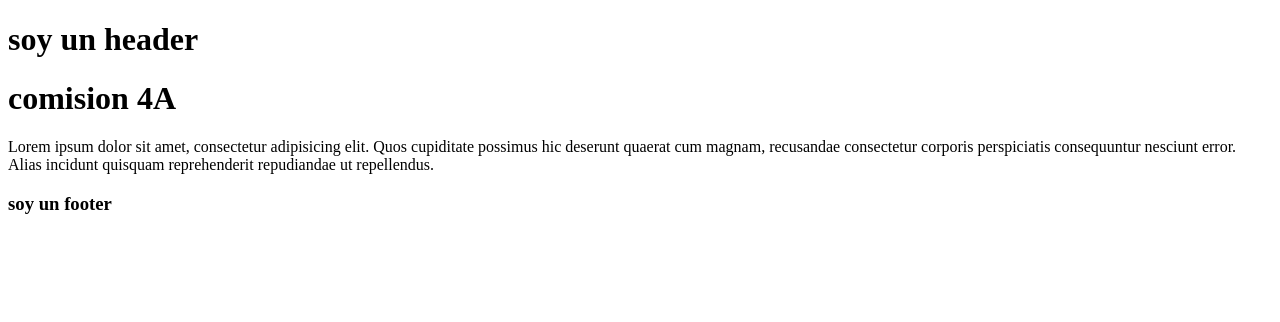
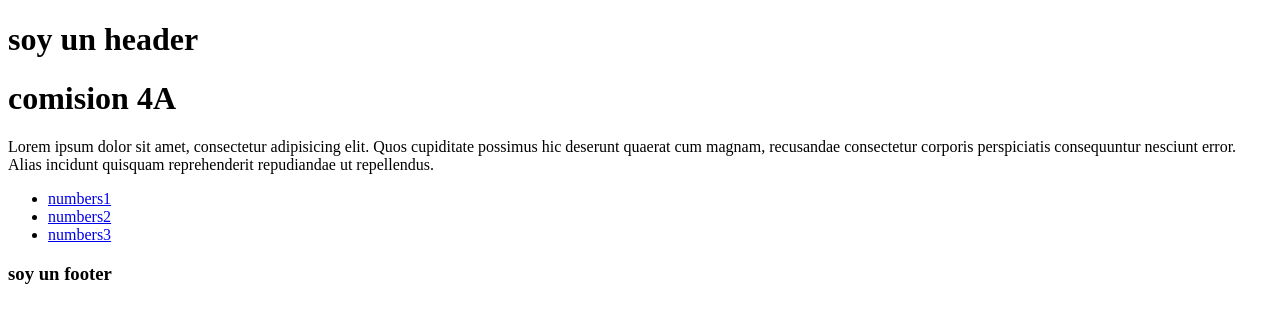
Before and after one commit to matias89/netlify, a plain HTML site: page index.html in a window 1280 px wide. Drawn offline with Linux system fonts and the light colour scheme.

Commit message:
ul added in main from line 15 to 19

```diff
--- a/index.html
+++ b/index.html
@@ -12,6 +12,11 @@
     <main>
         <h1> comision 4A</h1>
         <p>Lorem ipsum dolor sit amet, consectetur adipisicing elit. Quos cupiditate possimus hic deserunt quaerat cum magnam, recusandae consectetur corporis perspiciatis consequuntur nesciunt error. Alias incidunt quisquam reprehenderit repudiandae ut repellendus.</p>
+        <ul>
+            <li><a href="#">numbers1</a></li>
+            <li><a href="#">numbers2</a></li>
+            <li><a href="#">numbers3</a></li>
+        </ul>
     </main>
     <footer>
         <h3>soy un footer</h3>
```
